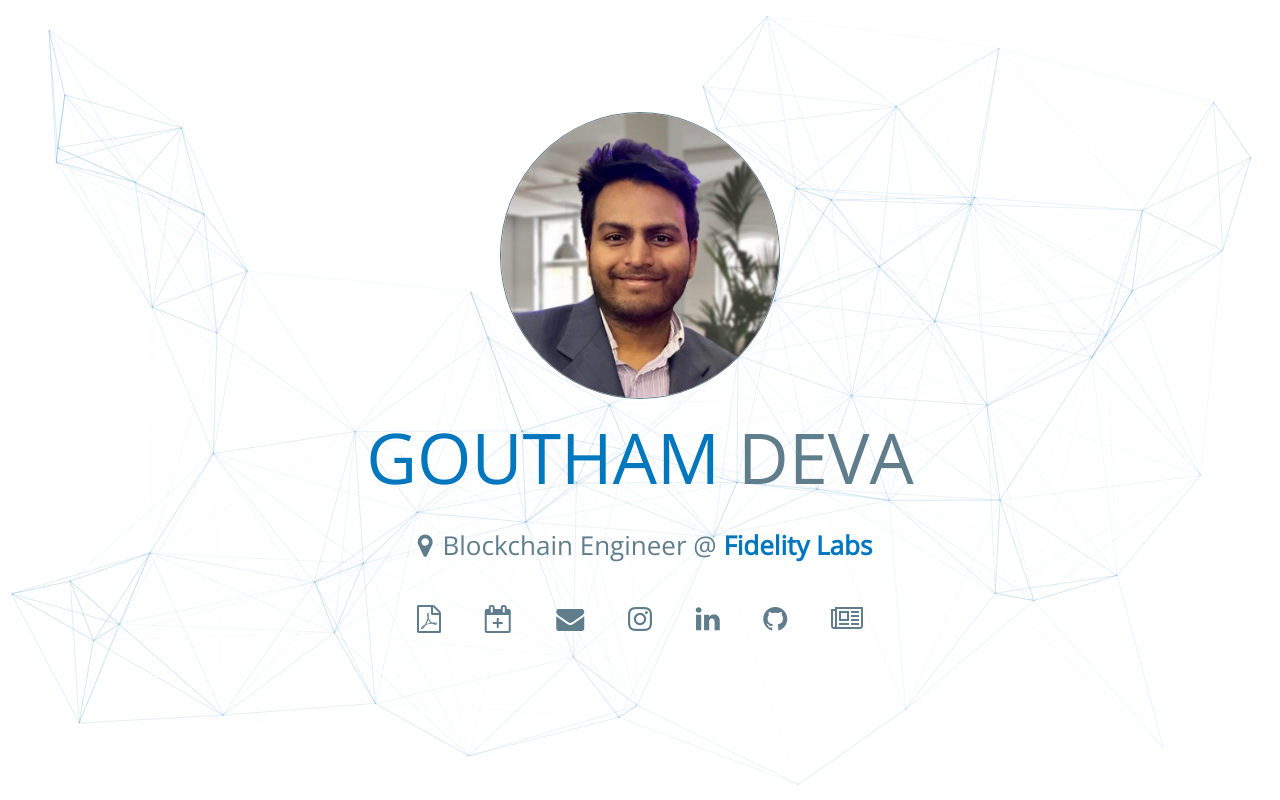
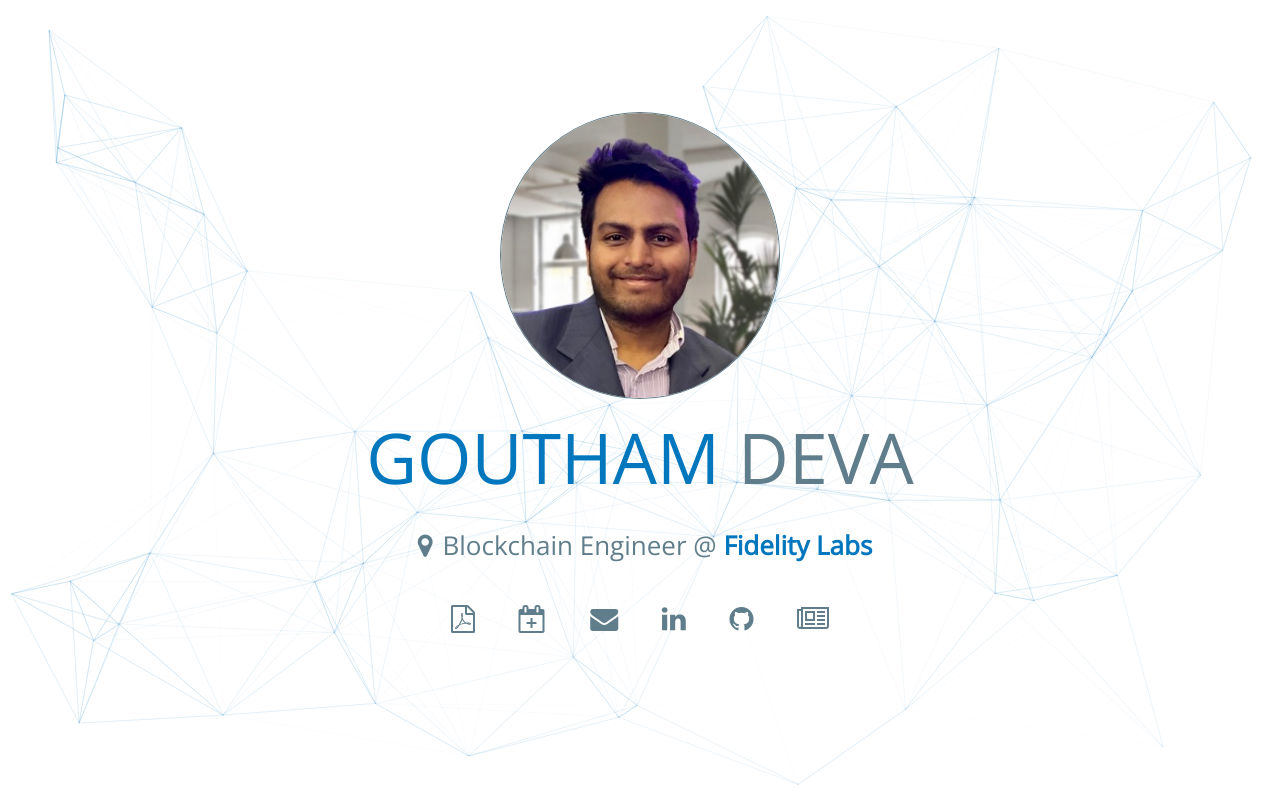
Before and after one commit to godeva/godeva.github.io, a plain HTML site: page index.html in a window 1280 px wide. Drawn offline with nearby package versions, Linux system fonts and the light colour scheme.

Commit message:
Update index.html

```diff
--- a/index.html
+++ b/index.html
@@ -47,7 +47,6 @@
                                 <a class="socialicon" href="assets\DevaGouthamResume.pdf"><i class="fa fa-file-pdf-o" aria-hidden="true"></i></a>
                                 <a class="socialicon" href="https://calendar.app.google/m9J2tfY21SJv4UEKA"><i class="fa fa-calendar-plus-o"></i></a>
                                 <a class="socialicon" href="mailto:godevawork@gmail.com"><i class="fa fa-envelope"></i></a>
-                                <a class="socialicon" href="https://www.instagram.com/gothamodeva/"><i class="fa fa-instagram"></i></a>
                                 <a class="socialicon" href="https://www.linkedin.com/in/gouthamdeva"><i class="fa fa-linkedin"></i></a>
                                 <a class="socialicon" href="https://github.com/godeva"><i class="fa fa-github"></i></a>
                                 <a class="socialicon" href="https://scholar.google.com/citations?user=dDKkkbAAAAAJ&hl=en"><i class="fa fa-newspaper-o" aria-hidden="true"></i>
```
